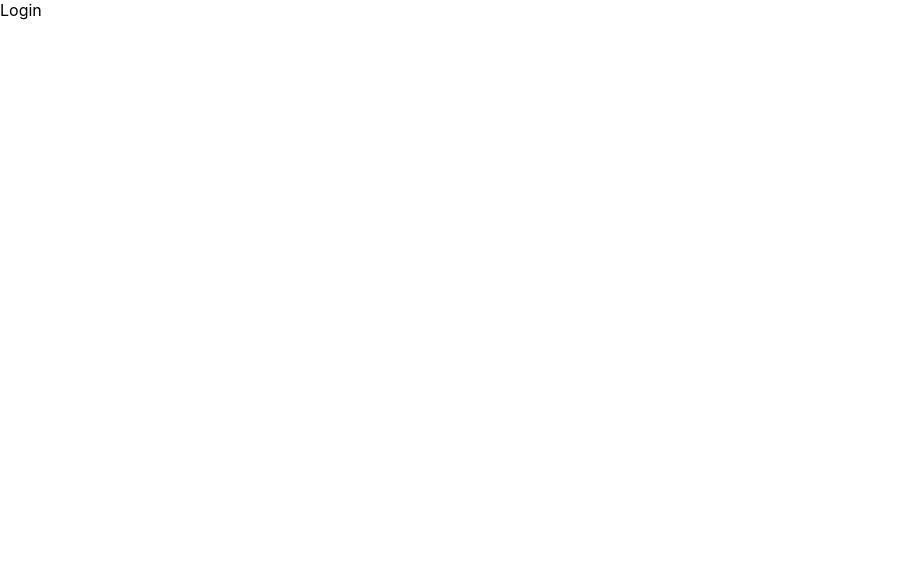
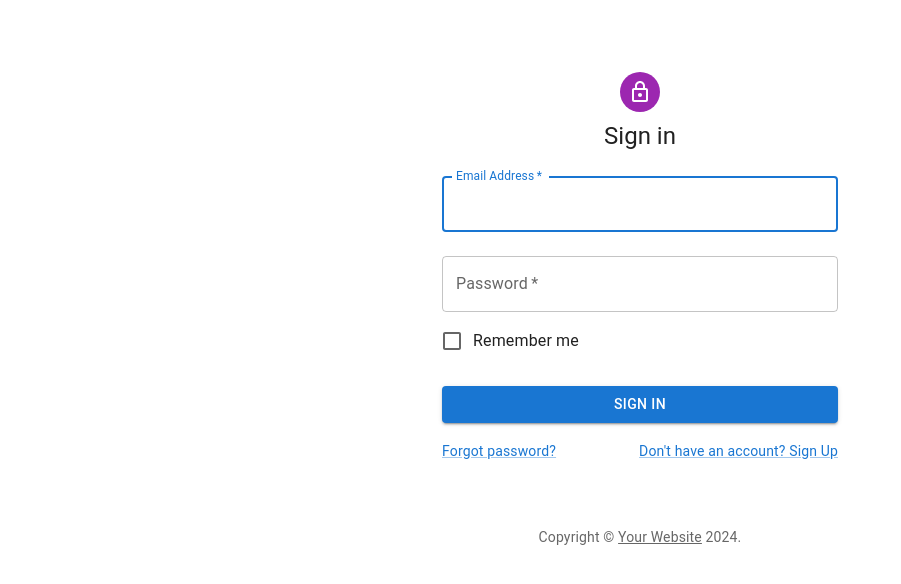
Before and after one commit to AmirrezaMirshafiee/e-commerce-project, a React (Create React App) app in the folder front-end/: page /login-register in a window 1280 px wide. Shown: the top 584 px of the page, without its empty margins (0-901 px from the left). Built offline with nearby package versions, Linux system fonts and the light colour scheme.

Commit message:
page updated

```diff
--- a/front-end/src/Page/LoginRegister/Login/index.jsx
+++ b/front-end/src/Page/LoginRegister/Login/index.jsx
@@ -1,7 +1,111 @@
-import React from 'react'
+import * as React from 'react';
+import Avatar from '@mui/material/Avatar';
+import Button from '@mui/material/Button';
+import CssBaseline from '@mui/material/CssBaseline';
+import TextField from '@mui/material/TextField';
+import FormControlLabel from '@mui/material/FormControlLabel';
+import Checkbox from '@mui/material/Checkbox';
+import Link from '@mui/material/Link';
+import Grid from '@mui/material/Grid';
+import Box from '@mui/material/Box';
+import LockOutlinedIcon from '@mui/icons-material/LockOutlined';
+import Typography from '@mui/material/Typography';
+import Container from '@mui/material/Container';
+import { createTheme, ThemeProvider } from '@mui/material/styles';
 
-export default function Login() {
+function Copyright(props) {
   return (
-    <div>Login</div>
-  )
+    <Typography variant="body2" color="text.secondary" align="center" {...props}>
+      {'Copyright © '}
+      <Link color="inherit" href="https://mui.com/">
+        Your Website
+      </Link>{' '}
+      {new Date().getFullYear()}
+      {'.'}
+    </Typography>
+  );
 }
+
+// TODO remove, this demo shouldn't need to reset the theme.
+const defaultTheme = createTheme();
+
+export default function Login({handlePage}) {
+  const handleSubmit = (event) => {
+    event.preventDefault();
+    const data = new FormData(event.currentTarget);
+    console.log({
+      email: data.get('email'),
+      password: data.get('password'),
+    });
+  };
+
+  return (
+    <ThemeProvider theme={defaultTheme}>
+      <Container component="main" maxWidth="xs">
+        <CssBaseline />
+        <Box
+          sx={{
+            marginTop: 8,
+            display: 'flex',
+            flexDirection: 'column',
+            alignItems: 'center',
+          }}
+        >
+          <Avatar sx={{ m: 1, bgcolor: 'secondary.main' }}>
+            <LockOutlinedIcon />
+          </Avatar>
+          <Typography component="h1" variant="h5">
+            Sign in
+          </Typography>
+          <Box component="form" onSubmit={handleSubmit} noValidate sx={{ mt: 1 }}>
+            <TextField
+              margin="normal"
+              required
+              fullWidth
+              id="email"
+              label="Email Address"
+              name="email"
+              autoComplete="email"
+              autoFocus
+            />
+            <TextField
+              margin="normal"
+              required
+              fullWidth
+              name="password"
+              label="Password"
+              type="password"
+              id="password"
+              autoComplete="current-password"
+            />
+            <FormControlLabel
+              control={<Checkbox value="remember" color="primary" />}
+              label="Remember me"
+            />
+            <Button
+              type="submit"
+              fullWidth
+              variant="contained"
+              sx={{ mt: 3, mb: 2 }}
+            >
+              Sign In
+            </Button>
+            <Grid container>
+              <Grid item xs>
+                <Link href="#" variant="body2">
+                  Forgot password?
+                </Link>
+              </Grid>
+              <Grid item>
+                <Link onClick={handlePage} variant="body2">
+                  {"Don't have an account? Sign Up"}
+                </Link>
+              </Grid>
+            </Grid>
+          </Box>
+        </Box>
+        <Copyright sx={{ mt: 8, mb: 4 }} />
+      </Container>
+    </ThemeProvider>
+  );
+}
--- a/front-end/src/Page/LoginRegister/Register/index.jsx
+++ b/front-end/src/Page/LoginRegister/Register/index.jsx
@@ -1,7 +1,132 @@
-import React from 'react'
+import * as React from 'react';
+import Avatar from '@mui/material/Avatar';
+import Button from '@mui/material/Button';
+import CssBaseline from '@mui/material/CssBaseline';
+import TextField from '@mui/material/TextField';
+import FormControlLabel from '@mui/material/FormControlLabel';
+import Checkbox from '@mui/material/Checkbox';
+import Link from '@mui/material/Link';
+import Grid from '@mui/material/Grid';
+import Box from '@mui/material/Box';
+import LockOutlinedIcon from '@mui/icons-material/LockOutlined';
+import Typography from '@mui/material/Typography';
+import Container from '@mui/material/Container';
+import { createTheme, ThemeProvider } from '@mui/material/styles';
 
-export default function Register() {
+function Copyright(props) {
   return (
-    <div>Register</div>
-  )
+    <Typography variant="body2" color="text.secondary" align="center" {...props}>
+      {'Copyright © '}
+      <Link color="inherit" href="https://mui.com/">
+        Your Website
+      </Link>{' '}
+      {new Date().getFullYear()}
+      {'.'}
+    </Typography>
+  );
 }
+
+// TODO remove, this demo shouldn't need to reset the theme.
+const defaultTheme = createTheme();
+
+export default function Register({handlePage}) {
+  const handleSubmit = (event) => {
+    event.preventDefault();
+    const data = new FormData(event.currentTarget);
+    console.log({
+      email: data.get('email'),
+      password: data.get('password'),
+    });
+  };
+
+  return (
+    <ThemeProvider theme={defaultTheme}>
+      <Container component="main" maxWidth="xs">
+        <CssBaseline />
+        <Box
+          sx={{
+            marginTop: 8,
+            display: 'flex',
+            flexDirection: 'column',
+            alignItems: 'center',
+          }}
+        >
+          <Avatar sx={{ m: 1, bgcolor: 'secondary.main' }}>
+            <LockOutlinedIcon />
+          </Avatar>
+          <Typography component="h1" variant="h5">
+            Sign up
+          </Typography>
+          <Box component="form" noValidate onSubmit={handleSubmit} sx={{ mt: 3 }}>
+            <Grid container spacing={2}>
+              <Grid item xs={12} sm={6}>
+                <TextField
+                  autoComplete="given-name"
+                  name="firstName"
+                  required
+                  fullWidth
+                  id="firstName"
+                  label="First Name"
+                  autoFocus
+                />
+              </Grid>
+              <Grid item xs={12} sm={6}>
+                <TextField
+                  required
+                  fullWidth
+                  id="lastName"
+                  label="Last Name"
+                  name="lastName"
+                  autoComplete="family-name"
+                />
+              </Grid>
+              <Grid item xs={12}>
+                <TextField
+                  required
+                  fullWidth
+                  id="email"
+                  label="Email Address"
+                  name="email"
+                  autoComplete="email"
+                />
+              </Grid>
+              <Grid item xs={12}>
+                <TextField
+                  required
+                  fullWidth
+                  name="password"
+                  label="Password"
+                  type="password"
+                  id="password"
+                  autoComplete="new-password"
+                />
+              </Grid>
+              <Grid item xs={12}>
+                <FormControlLabel
+                  control={<Checkbox value="allowExtraEmails" color="primary" />}
+                  label="I want to receive inspiration, marketing promotions and updates via email."
+                />
+              </Grid>
+            </Grid>
+            <Button
+              type="submit"
+              fullWidth
+              variant="contained"
+              sx={{ mt: 3, mb: 2 }}
+            >
+              Sign Up
+            </Button>
+            <Grid container justifyContent="flex-end">
+              <Grid item>
+                <Link onClick={handlePage} variant="body2">
+                  Already have an account? Sign in
+                </Link>
+              </Grid>
+            </Grid>
+          </Box>
+        </Box>
+        <Copyright sx={{ mt: 5 }} />
+      </Container>
+    </ThemeProvider>
+  );
+}
```
